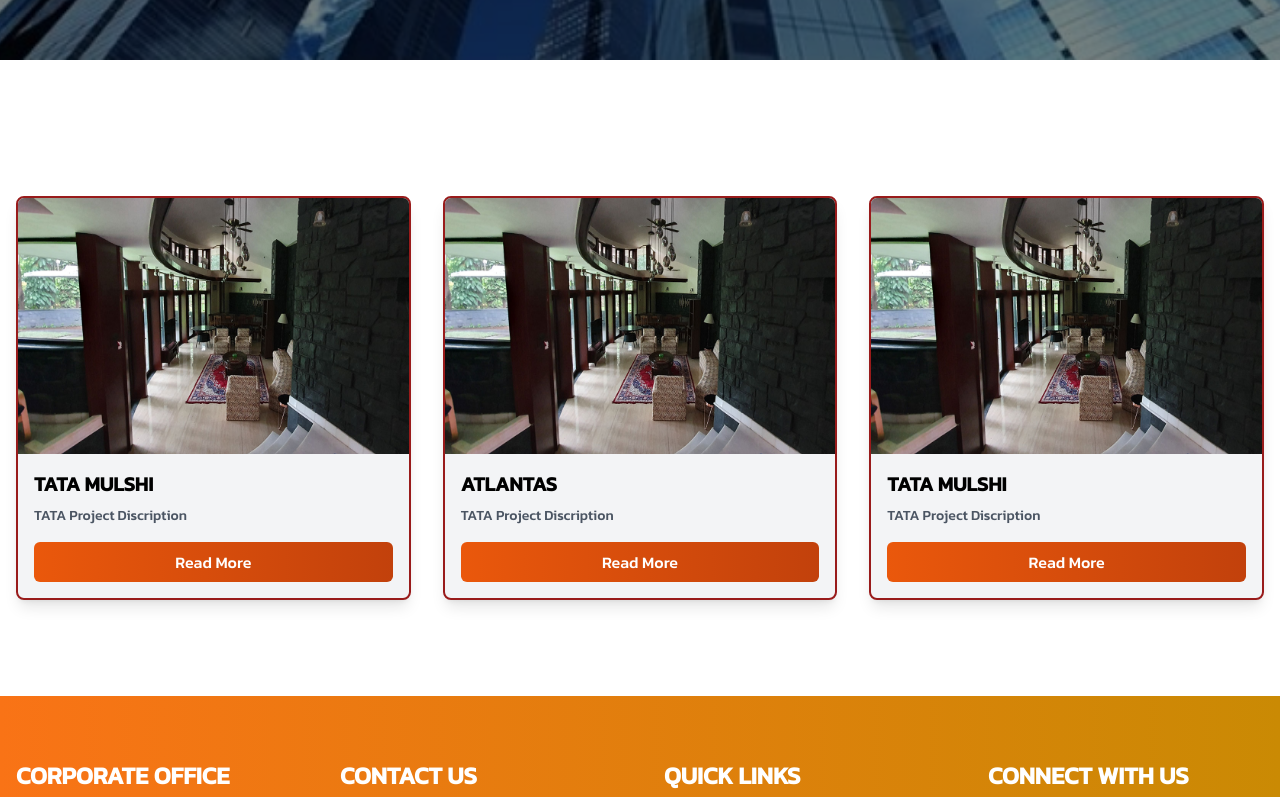
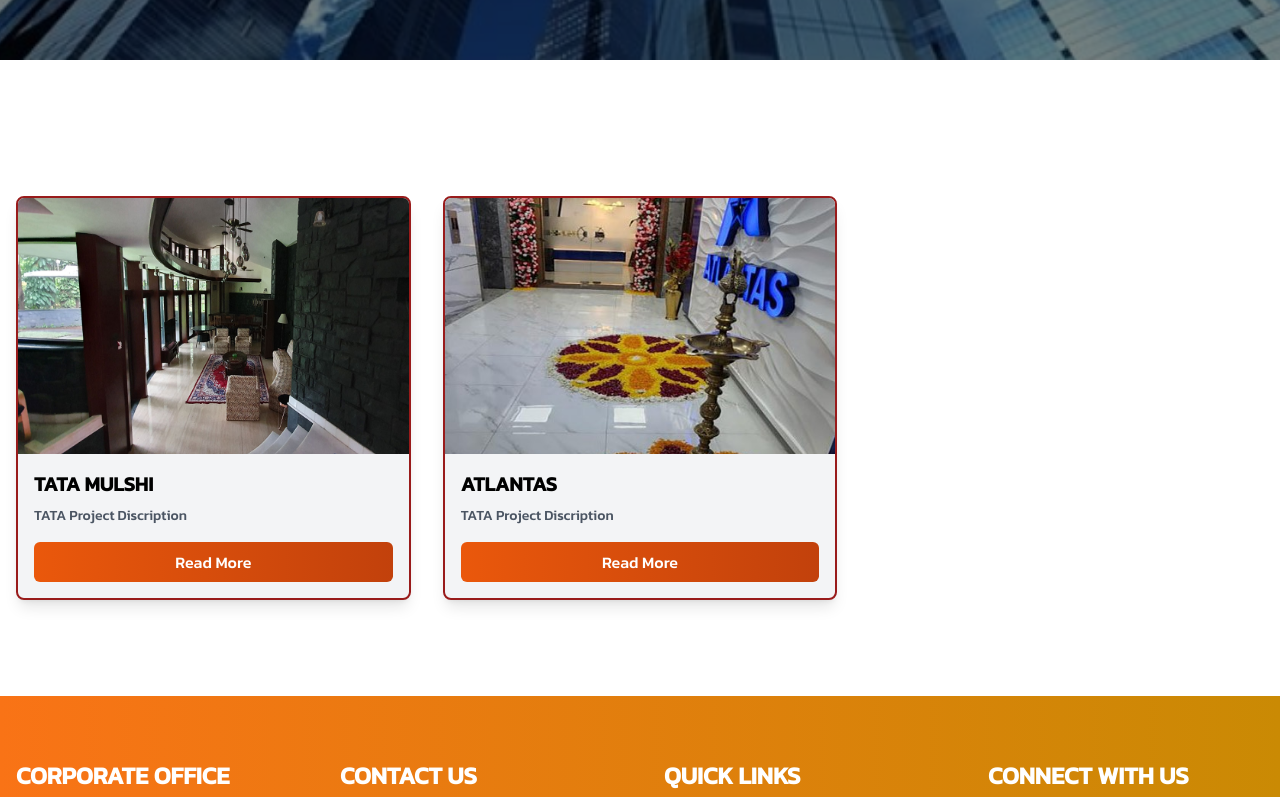
Before and after one commit to AkshayKalamkarr/supremeinfrastructure, a Next.js app: page /project/commercialprojects in a window 1280 px wide. Shown: the part 440-1237 px from the top of the page. Built offline with nearby package versions, Linux system fonts and the light colour scheme.

Commit message:
new code

```diff
--- a/app/project/ATLANTAS/page.jsx
+++ /dev/null
@@ -1,122 +0,0 @@
-'use client'
-import React, { useState, useEffect } from 'react';
-import { motion, AnimatePresence } from 'framer-motion';
-
-const images = [
-  '/images/projects/ATLANTAS/atlantas-1.jpeg',
-  '/images/projects/ATLANTAS/atlantas-2.jpg',
-  '/images/projects/ATLANTAS/atlantas-3.jpeg',
-  '/images/projects/ATLANTAS/atlantas-4.jpg',
-  '/images/projects/ATLANTAS/atlantas-5.jpg',
-  '/images/projects/ATLANTAS/atlantas-6.jpg',
-  '/images/projects/ATLANTAS/atlantas-7.jpg',
-  '/images/projects/ATLANTAS/atlantas-8.jpg',
-  '/images/projects/ATLANTAS/atlantas-9.jpg',
-  '/images/projects/ATLANTAS/atlantas-10.jpg',
-  '/images/projects/ATLANTAS/atlantas-11.jpg',
-  '/images/projects/ATLANTAS/atlantas-12.jpg',
-  '/images/projects/ATLANTAS/atlantas-13.jpg',
-  '/images/projects/ATLANTAS/atlantas-14.jpg',
-  '/images/projects/ATLANTAS/atlantas-15.jpg',
-  '/images/projects/ATLANTAS/atlantas-16.jpg',
-  '/images/projects/ATLANTAS/atlantas-17.jpg',
-  '/images/projects/ATLANTAS/atlantas-18.jpg',
-  '/images/projects/ATLANTAS/atlantas-19.jpg',
-  '/images/projects/ATLANTAS/atlantas-20jpg',
-  '/images/projects/ATLANTAS/atlantas-21.jpg',
-];
-
-const Atlantas = () => {
-  const [currentImageIndex, setCurrentImageIndex] = useState(0);
-
-  useEffect(() => {
-    const interval = setInterval(() => {
-      setCurrentImageIndex((prevIndex) => (prevIndex + 1) % images.length);
-    }, 2000);
-
-    return () => clearInterval(interval);
-  }, []);
-
-  return (
-    <div className="min-h-screen bg-gradient-to-b from-blue-50 to-white">
-      <div className="h-[40vh] md:h-[50vh] bg-cover bg-center relative" style={{ backgroundImage: "url('/images/projects/ATLANTAS/bg-background.jpg')" }}>
-        <div className="absolute inset-0 bg-black bg-opacity-60 flex items-center justify-center">
-          <motion.h1
-            initial={{ opacity: 0, y: -50 }}
-            animate={{ opacity: 1, y: 0 }}
-            transition={{ duration: 1 }}
-            className="text-2xl md:text-5xl lg:text-6xl font-extrabold text-white text-center leading-tight px-4"
-          >
-            <span className="text-blue-400">ATLANTAS PROJECT</span>
-          </motion.h1>
-        </div>
-      </div>
-
-      <div className="container mx-auto px-4 py-8">
-        <h1 className="text-2xl md:text-3xl font-bold text-center mb-8 md:mb-12">ATLANTAS</h1>
-
-        <div className="flex flex-col lg:flex-row gap-8">
-          <div className="lg:w-1/2 space-y-6">
-            <div className="bg-white shadow-md rounded-lg p-4 md:p-6">
-              <h2 className="text-xl font-semibold mb-4 text-center">Project information</h2>
-              <ul className="space-y-2 text-center">
-                <li><span className="font-medium">Client:</span> Atlanats Crew Management</li>
-                <li><span className="font-medium">Approx Area:</span> 7500 sqft</li>
-                <li><span className="font-medium">Project duration:</span> 120 Days</li>
-              </ul>
-            </div>
-
-            <div className="space-y-4 text-sm md:text-base">
-              <p className="text-gray-700">
-                The project Atlantas involved merging 8 offices into 1 single large space. The challenging part was to keep the singularity of all offices like 'FIRE, ELECTRICAL & Washroom pipeline, so that in the near future the offices can be leased out without making much modifications to the present setup. The design was based on the young and vibrant people who were going to work. It had a pantry with all modern facilities. The reception lobby depicted the line of work Atlanta's was doing. The design was done with the latest tools like providing 3D walkways, which showed the client what the office would look like before it could be done.
-
-                The space looks more beautiful with the mood lights, colour combinations of tiles & furniture, max height glass partition and used elements on wall decor from their core field.
-              </p>
-              <div className="text-gray-700">
-                <h3 className='text-black font-bold text-center text-xl md:text-2xl mb-4'>Projects Features:</h3>
-                <ul className="list-disc pl-6 space-y-2">
-                  <li>100+ Seating at single floor</li>
-                  <li>65+ seating for cafeteria</li>
-                  <li>14 seater huge Conference room</li>
-                  <li>Separate account department</li>
-                  <li>Gents & Ladies toilet with Italian tile finish design</li>
-                  <li>Main entry with huge branding</li>
-                  <li>Colourful Interview room & meeting room</li>
-                </ul>
-              </div>
-            </div>
-          </div>
-
-          <div className="lg:w-1/2 mt-8 lg:mt-0">
-            <div className="relative h-64 md:h-96 lg:h-[500px]">
-              <AnimatePresence initial={false}>
-                <motion.img
-                  key={currentImageIndex}
-                  src={images[currentImageIndex]}
-                  alt={`Atlantas Project Image ${currentImageIndex + 1}`}
-                  className="absolute inset-0 w-full h-full object-cover rounded-lg"
-                  initial={{ opacity: 0 }}
-                  animate={{ opacity: 1 }}
-                  exit={{ opacity: 0 }}
-                  transition={{ duration: 0.5 }}
-                />
-              </AnimatePresence>
-            </div>
-
-            <div className="flex justify-center mt-4">
-              {images.map((_, index) => (
-                <button
-                  key={index}
-                  className={`w-2 h-2 md:w-3 md:h-3 rounded-full mx-1 ${index === currentImageIndex ? 'bg-blue-500' : 'bg-gray-300'}`}
-                  onClick={() => setCurrentImageIndex(index)}
-                />
-              ))}
-            </div>
-          </div>
-        </div>
-      </div>
-    </div>
-  );
-};
-
-export default Atlantas;
--- a/data/commercialprojects.js
+++ b/data/commercialprojects.js
@@ -35,7 +35,7 @@ export const projects = [
   {
     slug: "project-1",
     title: "ATLANTAS",
-    image: "/images/projects/TATA/tata-1.jpg",
+    image: "/images/projects/ATLANTAS/atlantas-1.jpeg",
     description: "TATA Project Discription",
     fullDescription:
       "Mulshi IB, situated about 40 km from Pune, is a storage dam for Bhira hydro power station of Tata Power Company Limited. The Bungalow is located near dam and dam constructed across the rivers Mula & Nila near village Mulshi during the years 1921-26 is a gravity dam constructed in rubble masonry.We have renovated the Mulshi IB with new design and concepts IN Year 2018-19. By keeping Bungalow’s vintage look in mind we have design this beautiful stone structure from scarp.This is Tata power’s oldest property among all. Bungalow home plans share a common style with Craftsman, Rustic and Cottage home designs. A great porch for your rocker, typically one level and over-hanging eaves are some of the classic features.",
@@ -77,39 +77,6 @@ export const projects = [
 
     ],
   },
-  {
-    slug: "project-1",
-    title: "TATA MULSHI",
-    image: "/images/projects/TATA/tata-1.jpg",
-    description: "TATA Project Discription",
-    fullDescription:
-      "Mulshi IB, situated about 40 km from Pune, is a storage dam for Bhira hydro power station of Tata Power Company Limited. The Bungalow is located near dam and dam constructed across the rivers Mula & Nila near village Mulshi during the years 1921-26 is a gravity dam constructed in rubble masonry.We have renovated the Mulshi IB with new design and concepts IN Year 2018-19. By keeping Bungalow’s vintage look in mind we have design this beautiful stone structure from scarp.This is Tata power’s oldest property among all. Bungalow home plans share a common style with Craftsman, Rustic and Cottage home designs. A great porch for your rocker, typically one level and over-hanging eaves are some of the classic features.",
-    tagLine: "Project information",
-    reraNumber: "P52000011751",
-    highlights: [
-      { icon: "Building2", description: "TOWNSHIP IN 3 ACRES" },
-      { icon: "Home", description: "13 RESIDENTIAL BUILDINGS OF STILT + 4 STOREY WITH LIFT" },
-      { icon: "Banknote", description: "LUXURIOUS AND AFFORDABLE 1BHK AND 2BHK RESIDENCES" },
-      { icon: "FileCheck", description: "PROJECT APPROVED BY NAINA CIDCO" },
-      { icon: "CheckSquare", description: "OC RECEIVED code" },
-    ],
-    configuration: [
-      { flat: "1500 sqft", carpet: "135 Days" },
-    ],
-
-    galleryImages: [
-      { image: "/images/projects/TATA/tata-1.jpg", alt: "tata-1" },
-      { image: "/images/projects/TATA/tata-2.jpg", alt: "tata-2" },
-      { image: "/images/projects/TATA/tata-3.jpg", alt: "tata-3" },
-      { image: "/images/projects/TATA/tata-4.jpg", alt: "tata-4" },
-      { image: "/images/projects/TATA/tata-5.jpg", alt: "tata-5" },
-      { image: "/images/projects/TATA/tata-6.jpg", alt: "tata-6" },
-      { image: "/images/projects/TATA/tata-7.jpg", alt: "tata-7" },
-      { image: "/images/projects/TATA/tata-8.jpg", alt: "tata-8" },
-      { image: "/images/projects/TATA/tata-9.jpg", alt: "tata-9" },
-      { image: "/images/projects/TATA/tata-10.jpg", alt: "tata-10" },
-    ],
-  },
 ];
 
 export const getProjectBySlug = (slug) => {
```
